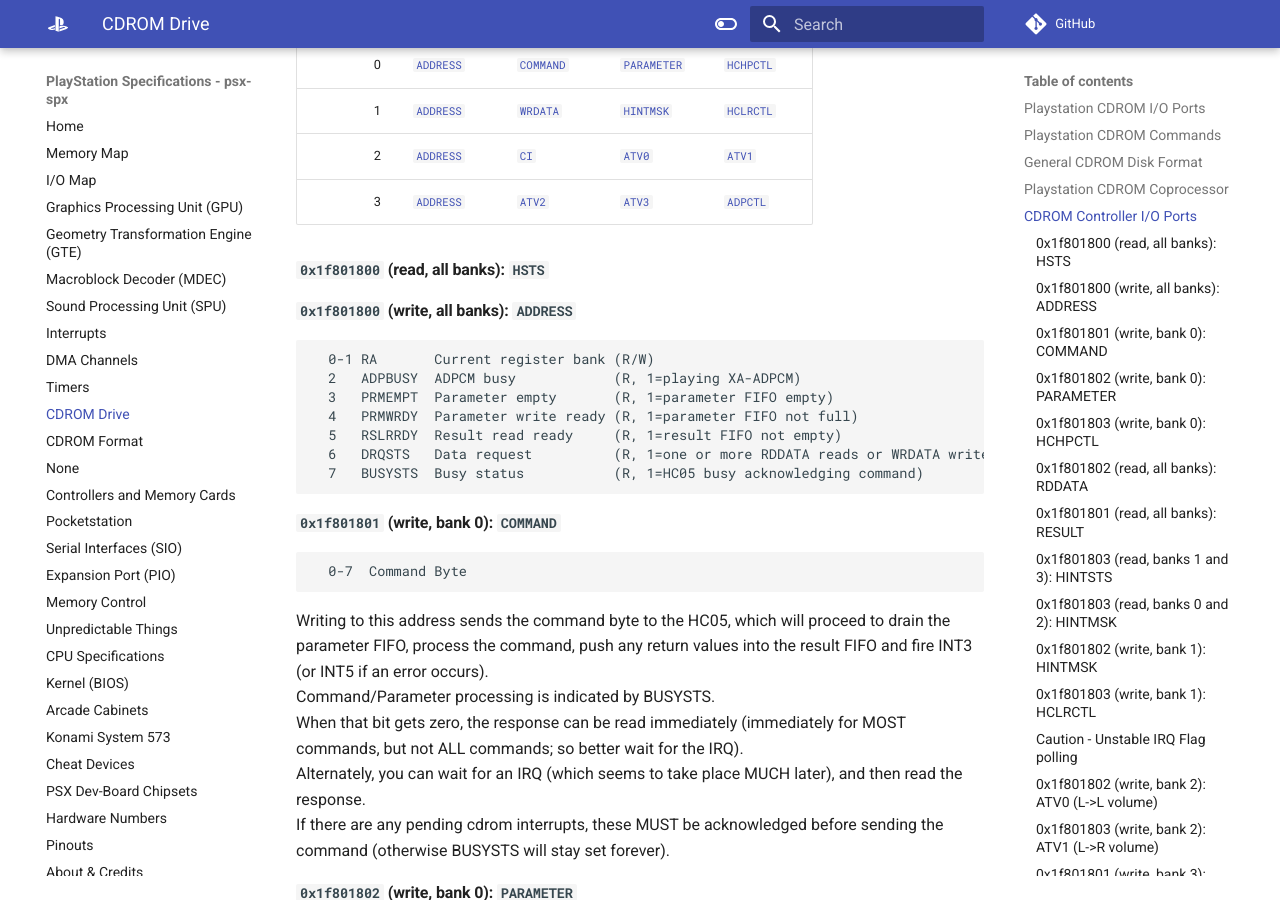
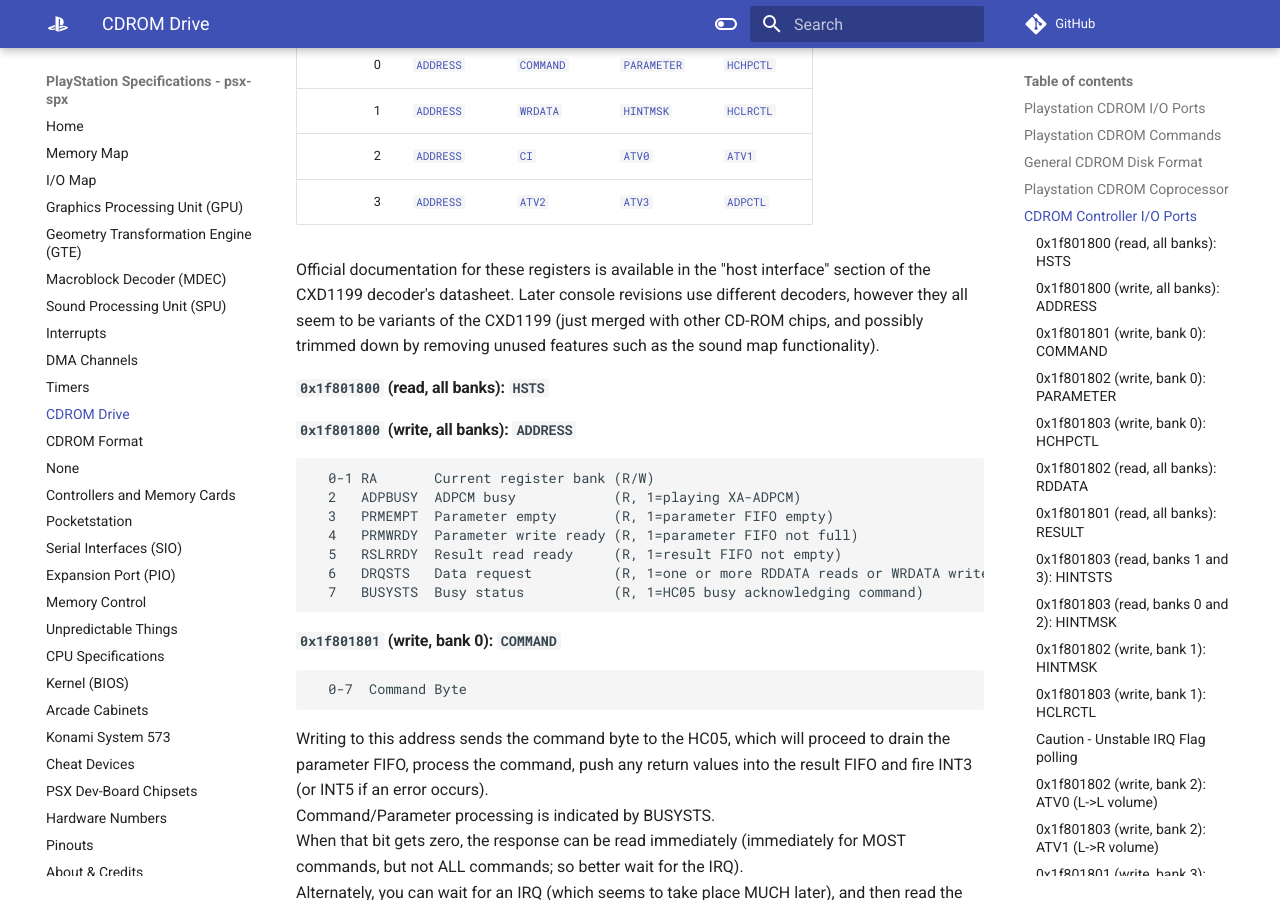
Before and after one commit to psx-spx/psx-spx.github.io, an MkDocs documentation site: the page built from docs/cdromdrive.md, in a window 1280 px wide and 900 px high, scrolled down 1294 px. Built offline with MkDocs 1.6.1 and Material for MkDocs 9.7.7, drawn with Linux system fonts in a browser that asks for light colours; comment, search, counter and statistics services are not loaded.

Commit message:
Add CXD1199 datasheet note

```diff
--- a/docs/cdromdrive.md
+++ b/docs/cdromdrive.md
@@ -48,6 +48,12 @@ The following registers are available when writing:
 |    1 | [`ADDRESS`](#0x1f801800-write-all-banks-address) | [`WRDATA`](#0x1f801801-write-bank-1-wrdata)        | [`HINTMSK`](#0x1f801802-write-bank-1-hintmsk)      | [`HCLRCTL`](#0x1f801803-write-bank-1-hclrctl)      |
 |    2 | [`ADDRESS`](#0x1f801800-write-all-banks-address) | [`CI`](#0x1f801801-write-bank-2-ci)                | [`ATV0`](#0x1f801802-write-bank-2-atv0-l-l-volume) | [`ATV1`](#0x1f801803-write-bank-2-atv1-l-r-volume) |
 |    3 | [`ADDRESS`](#0x1f801800-write-all-banks-address) | [`ATV2`](#0x1f801801-write-bank-3-atv2-r-r-volume) | [`ATV3`](#0x1f801802-write-bank-3-atv3-r-l-volume) | [`ADPCTL`](#0x1f801803-write-bank-3-adpctl)        |
+
+Official documentation for these registers is available in the "host interface"
+section of the CXD1199 decoder's datasheet. Later console revisions use
+different decoders, however they all seem to be variants of the CXD1199 (just
+merged with other CD-ROM chips, and possibly trimmed down by removing unused
+features such as the sound map functionality).
 
 #### `0x1f801800` (read, all banks): `HSTS`
 #### `0x1f801800` (write, all banks): `ADDRESS`
```
